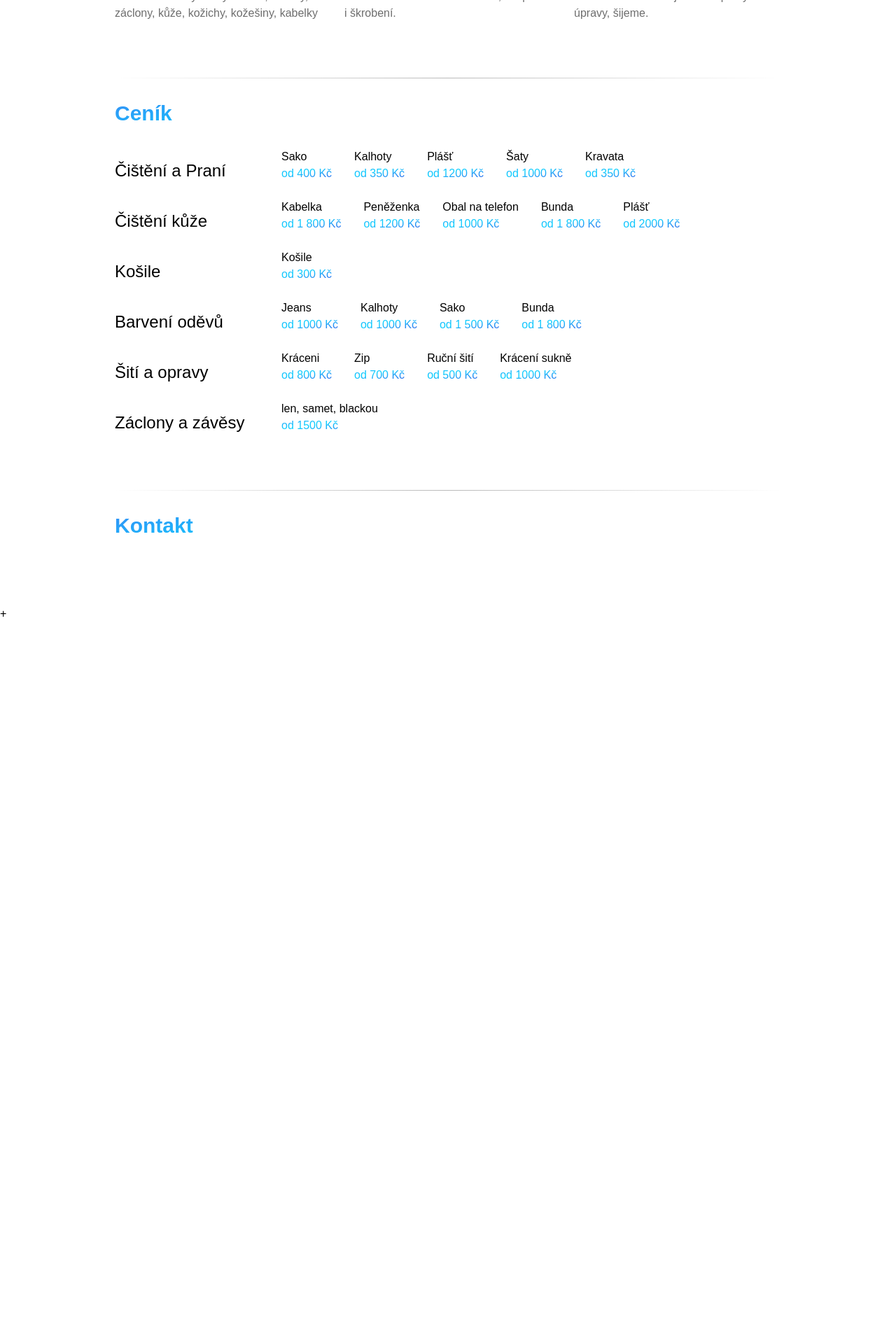
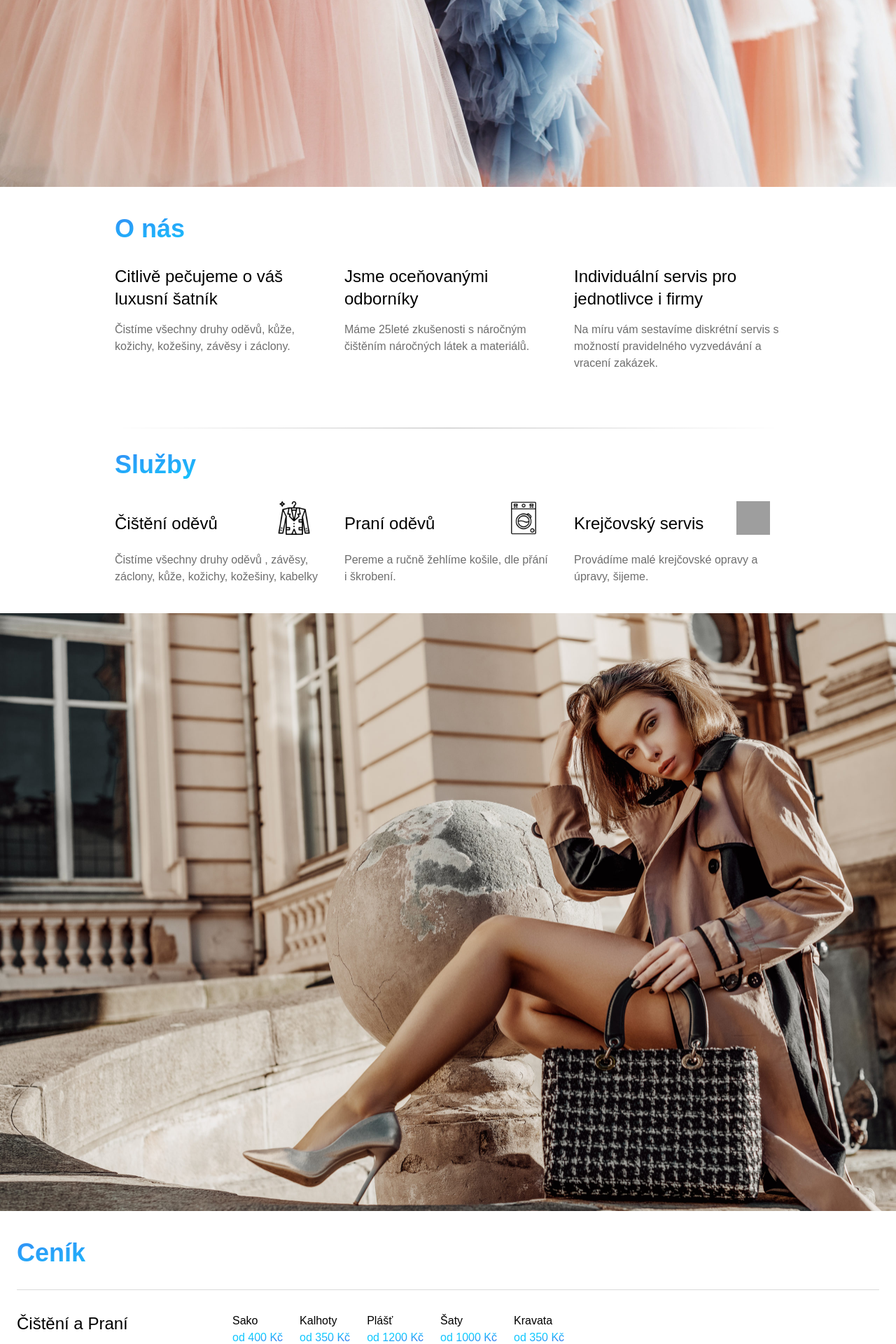
Before and after one commit to BrusJan/cistirna, a PHP site: page / in a window 1280 px wide. Shown: the part 1160-3080 px from the top of the page at 70% size. Before the commit the page ends 2041 px from the top, so only its background shows below. Run offline with PHP 8.4, Linux system fonts and the light colour scheme; some libraries are stand-ins or nearby versions; some web fonts are replaced; grey boxes are pictures that could not be loaded.

Commit message:
big images, footer

```diff
--- a/css/style.css
+++ b/css/style.css
@@ -1,6 +1,7 @@
 body {
   margin: 0;
   font-family: "Proza Libre", sans-serif;
+  padding: 0;
 }
 .content {
   max-width: 1000px;
@@ -36,3 +37,35 @@
   background-clip: text;
   -webkit-text-fill-color: transparent;
 }
+.price {
+  display: flex;
+  justify-items: end;
+  border-top: 1px solid #dadada;
+  padding-top: 2em;
+}
+.price__body {
+  display: flex;
+  flex-direction: row;
+  gap: 1.5em;
+}
+.price__body-inner {
+  display: flex;
+  flex-direction: column;
+  gap: 0;
+}
+@media screen and (max-width: 950px) {
+  .price {
+    display: flex;
+    justify-items: auto;
+  }
+  .price__body {
+    display: flex;
+    flex-direction: column;
+    gap: 0;
+  }
+  .price__body-inner {
+    display: flex;
+    flex-direction: row;
+    gap: 1em;
+  }
+}
--- a/index.html
+++ b/index.html
@@ -32,8 +32,7 @@
 </head>
 
 <body>
-  <div class="content p-6">
-    <header class="py-8">
+  <header class="py-8 px-6">
     <div class="flex gap-4 flex-col lg:flex-row text-center items-baseline justify-between">
       <div class="w-fit mx-auto">
         <a class="name-site" href="https://www.cistirna.cz/" rel="home">Luxury Dry Cleaners</a>
@@ -53,22 +52,22 @@
     </div>
   </header>
   <main>
-      <section id="introduction" class="text-center md:flex items-center">
+    <section id="introduction" class="content text-center md:flex items-center px-6">
       <div class="flex flex-col items-center gap-8">
-          <h1 class="text-5xl">
+        <h1 class="text-3xl md:text-5xl">
           Vyčistíme váš luxusní šatník s láskou a profesionalitou
         </h1>
-          <a class="text-center rounded-full hover:shadow-md hover:shadow-[#0c66ee]/50 transition duration-300 max-w-full px-8 py-4 bg-gradient-to-r from-[#468ef9] to-[#0c66ee] border border-[#0c66ee] text-white"
+        <a class="text-center hover:shadow-md hover:shadow-[#0c66ee]/50 transition duration-300 max-w-full px-8 py-4 bg-gradient-to-r from-[#468ef9] to-[#0c66ee] border border-[#0c66ee] text-white"
           href="#contact">Objednat</a>
       </div>
       <div>
         <img src="img/laundry_banner.jpg" alt="cistirna.cz">
       </div>
     </section>
-      <section id="about-us" class="py-10">
+    <img src="img/about-picture-scaled.jpg" class="w-full" alt="O nás">
+    <section id="about-us" class="content py-10 px-6">
       <div class="flex flex-col gap-8">
-          <hr class="h-px border-t-0 bg-transparent bg-gradient-to-r from-transparent via-neutral-500 to-transparent opacity-50" />
-          <h2 class="text-3xl font-bold">O nás</h2>
+        <h2 class="text-4xl font-bold">O nás</h2>
         <div class="flex flex-col md:flex-row gap-8 justify-between">
           <div class="w-full md:w-1/2 lg:w-1/3">
             <h3 class="text-2xl mb-4">
@@ -98,10 +97,11 @@
         </div>
       </div>
     </section>
-      <section id="services" class="py-10">
+    <section id="services" class="content py-10 px-6">
       <div class="flex flex-col gap-8">
-          <hr class="h-px border-t-0 bg-transparent bg-gradient-to-r from-transparent via-neutral-500 to-transparent opacity-50" />
-          <h2 class="text-3xl font-bold">Služby</h2>
+        <hr
+          class="h-px border-t-0 bg-transparent bg-gradient-to-r from-transparent via-neutral-500 to-transparent opacity-50" />
+        <h2 class="text-4xl font-bold">Služby</h2>
         <div class="flex flex-col md:flex-row gap-8 justify-between">
           <div class="w-full md:w-1/2 lg:w-1/3">
             <div class="flex items-end justify-between mb-6">
@@ -127,136 +127,136 @@
         </div>
       </div>
     </section>
-      <section id="price" class="py-10 min-w-[50rem] scroll-x-auto">
+    <img src="img/AdobeStock_302301272-scaled.jpeg" class="w-full" alt="Ceník">
+    <section id="price" class="content py-10 px-6 w-full max-w-full overflow-auto">
       <div class="flex flex-col gap-8">
-          <hr class="h-px border-t-0 bg-transparent bg-gradient-to-r from-transparent via-neutral-500 to-transparent opacity-50" />
-          <h2 class="text-3xl font-bold">Ceník</h2>
+        <h2 class="text-4xl font-bold">Ceník</h2>
         <div class="prices-container flex flex-col gap-6">
-            <article class="price flex items-end">
+          <article class="price">
             <div class="w-1/4">
               <h3 class="text-2xl">Čištění a Praní</h3>
             </div>
-              <div class="flex gap-8 items-center">
-                <div class="price__body-inner flex flex-col">
+            <div class="price__body">
+              <div class="price__body-inner">
                 <div class="price__name">Sako</div>
                 <div class="price__val">od 400 Kč</div>
               </div>
-                <div class="price__body-inner flex flex-col">
+              <div class="price__body-inner">
                 <div class="price__name">Kalhoty</div>
                 <div class="price__val">od 350 Kč</div>
               </div>
-                <div class="price__body-inner flex flex-col">
+              <div class="price__body-inner">
                 <div class="price__name">Plášť</div>
                 <div class="price__val">od 1200 Kč</div>
               </div>
-                <div class="price__body-inner flex flex-col">
+              <div class="price__body-inner">
                 <div class="price__name">Šaty</div>
                 <div class="price__val">od 1000 Kč</div>
               </div>
-                <div class="price__body-inner flex flex-col">
+              <div class="price__body-inner">
                 <div class="price__name">Kravata</div>
                 <div class="price__val">od 350 Kč</div>
               </div>
             </div>
           </article>
-            <article class="price flex items-end">
+          <article class="price">
             <div class="w-1/4">
               <h3 class="text-2xl">Čištění kůže</h3>
             </div>
-              <div class="flex gap-8 items-center">
-                <div class="price__body-inner flex flex-col">
+            <div class="price__body">
+              <div class="price__body-inner">
                 <div class="price__name">Kabelka</div>
                 <div class="price__val">od 1 800 Kč</div>
               </div>
-                <div class="price__body-inner flex flex-col">
+              <div class="price__body-inner">
                 <div class="price__name">Peněženka</div>
                 <div class="price__val">od 1200 Kč</div>
               </div>
-                <div class="price__body-inner flex flex-col">
+              <div class="price__body-inner">
                 <div class="price__name">Obal na telefon</div>
                 <div class="price__val">od 1000 Kč</div>
               </div>
-                <div class="price__body-inner flex flex-col">
+              <div class="price__body-inner">
                 <div class="price__name">Bunda</div>
                 <div class="price__val">od 1 800 Kč</div>
               </div>
-                <div class="price__body-inner flex flex-col">
+              <div class="price__body-inner">
                 <div class="price__name">Plášť</div>
                 <div class="price__val">od 2000 Kč</div>
               </div>
             </div>
           </article>
-            <article class="price flex items-end">
+          <article class="price">
             <div class="w-1/4">
               <h3 class="text-2xl">Košile</h3>
             </div>
-              <div class="flex gap-8 items-center">
-                <div class="price__body-inner flex flex-col">
+            <div class="price__body">
+              <div class="price__body-inner">
                 <div class="price__name">Košile</div>
                 <div class="price__val">od 300 Kč</div>
               </div>
-                <div class="price__body-inner flex flex-col">
+              <div class="price__body-inner">
                 <div class="price__name"></div>
                 <div class="price__val"></div>
               </div>
-                <div class="price__body-inner flex flex-col">
+              <div class="price__body-inner">
                 <div class="price__name"></div>
                 <div class="price__val"></div>
               </div>
             </div>
           </article>
-            <article class="price flex items-end">
+          <article class="price">
             <div class="w-1/4">
               <h3 class="text-2xl">Barvení oděvů</h3>
             </div>
-              <div class="flex gap-8 items-center">
-                <div class="price__body-inner flex flex-col">
+            <div class="price__body">
+              <div class="price__body-inner">
                 <div class="price__name">Jeans</div>
                 <div class="price__val">od 1000 Kč</div>
               </div>
-                <div class="price__body-inner flex flex-col">
+              <div class="price__body-inner">
                 <div class="price__name">Kalhoty</div>
                 <div class="price__val">od 1000 Kč</div>
               </div>
-                <div class="price__body-inner flex flex-col">
+              <div class="price__body-inner">
                 <div class="price__name">Sako</div>
                 <div class="price__val">od 1 500 Kč</div>
               </div>
-                <div class="price__body-inner flex flex-col">
+              <div class="price__body-inner">
                 <div class="price__name">Bunda</div>
                 <div class="price__val">od 1 800 Kč</div>
               </div>
             </div>
           </article>
-            <article class="price flex items-end">
+          <article class="price">
             <div class="w-1/4">
               <h3 class="text-2xl">Šití a opravy</h3>
             </div>
-              <div class="flex gap-8 items-center">
-                <div class="price__body-inner flex flex-col">
-                  <div class="price__name">Kráceni</div>
+            <div class="price__body">
+              <div class="price__body-inner">
+                <div class="price__name">Krácení</div>
                 <div class="price__val">od 800 Kč</div>
               </div>
-                <div class="price__body-inner flex flex-col">
+              <div class="price__body-inner">
                 <div class="price__name">Zip</div>
                 <div class="price__val">od 700 Kč</div>
               </div>
-                <div class="price__body-inner flex flex-col">
+              <div class="price__body-inner">
                 <div class="price__name">Ruční šití</div>
                 <div class="price__val">od 500 Kč</div>
               </div>
-                <div class="price__body-inner flex flex-col">
+              <div class="price__body-inner">
                 <div class="price__name">Krácení sukně</div>
                 <div class="price__val">od 1000 Kč</div>
               </div>
             </div>
           </article>
-            <article class="price flex items-end">
+          <article class="price">
             <div class="w-1/4">
               <h3 class="text-2xl">Záclony a závěsy</h3>
             </div>
-              <div class="flex gap-8 items-center">
-                <div class="price__body-inner flex flex-col">
+            <div class="price__body">
+              <div class="price__body-inner">
                 <div class="price__name">len, samet, blackou</div>
                 <div class="price__val">od 1500 Kč</div>
               </div>
@@ -265,17 +265,61 @@
         </div>
       </div>
     </section>
-      <section id="contact" class="py-10">
+    <section id="contact" class="content py-10 px-6">
       <div class="flex flex-col gap-8">
-          <hr class="h-px border-t-0 bg-transparent bg-gradient-to-r from-transparent via-neutral-500 to-transparent opacity-50" />
-          <h2 class="text-3xl font-bold">Kontakt</h2>
+        <hr
+          class="h-px border-t-0 bg-transparent bg-gradient-to-r from-transparent via-neutral-500 to-transparent opacity-50" />
+        <h2 class="text-4xl font-bold">Kontakt</h2>
         <div class="flex gap-8 justify-between">
           <script type="text/javascript" src="https://form.jotform.com/jsform/241775773011355"></script>
         </div>
       </div>
     </section>
   </main>
-  </div>+
+  <footer class="bg-[#222233] text-[#dddddd] py-6 px-6">
+    <h2 class="text-4xl text-center mb-4">With love we care</h2>
+    <div class="content flex flex-wrap gap-8 items-center">
+      <div class="flex gap-4 min-w-[25rem]">
+        <div class="address">
+          <strong>Provozovna:</strong><br><br>
+          Martinská 416/10 <br>
+          Praha 1 110 00 Palác Platýz <br>
+          info@cistirna.cz
+        </div>
+        <div class="working-hours">
+          <strong>Provozní doba:</strong><br><br>
+          <div class="working-hours__row flex gap-2 justify-between">
+            <div class="working-hours__day">Po</div>
+            <div class="working-hours__time">8:00 - 13:00</div>
+          </div>
+          <div class="working-hours__row flex gap-2 justify-between">
+            <div class="working-hours__day">Út</div>
+            <div class="working-hours__time">8:00 - 13:00</div>
+          </div>
+          <div class="working-hours__row flex gap-2 justify-between">
+            <div class="working-hours__day">St</div>
+            <div class="working-hours__time">Rozvoz - zavřeno</div>
+          </div>
+          <div class="working-hours__row flex gap-2 justify-between">
+            <div class="working-hours__day">Čt</div>
+            <div class="working-hours__time">Rozvoz - zavřeno</div>
+          </div>
+          <div class="working-hours__row flex gap-2 justify-between">
+            <div class="working-hours__day">Pá</div>
+            <div class="working-hours__time">Rozvoz - zavřeno</div>
+          </div>
+        </div>
+      </div>
+      <div class="">
+        <ul>
+          <li><a href="#introduction" class="hover:underline">Úvod</a></li>
+          <li><a href="#about-us" class="hover:underline">O nás</a></li>
+          <li><a href="#services" class="hover:underline">Služby</a></li>
+          <li><a href="#price" class="hover:underline">Ceník</a></li>
+        </ul>
+      </div>
+    </div>
+  </footer>
 </body>
 
 </html>
```
Also changed, not shown: img/AdobeStock_302301272-scaled.jpeg (added), img/AdobeStock_309198803_Editorial_Use_Only-scaled-e1620884323581.jpeg (added), img/about-picture-scaled.jpg (added). Lines whose indentation alone changed are shown as unchanged.
